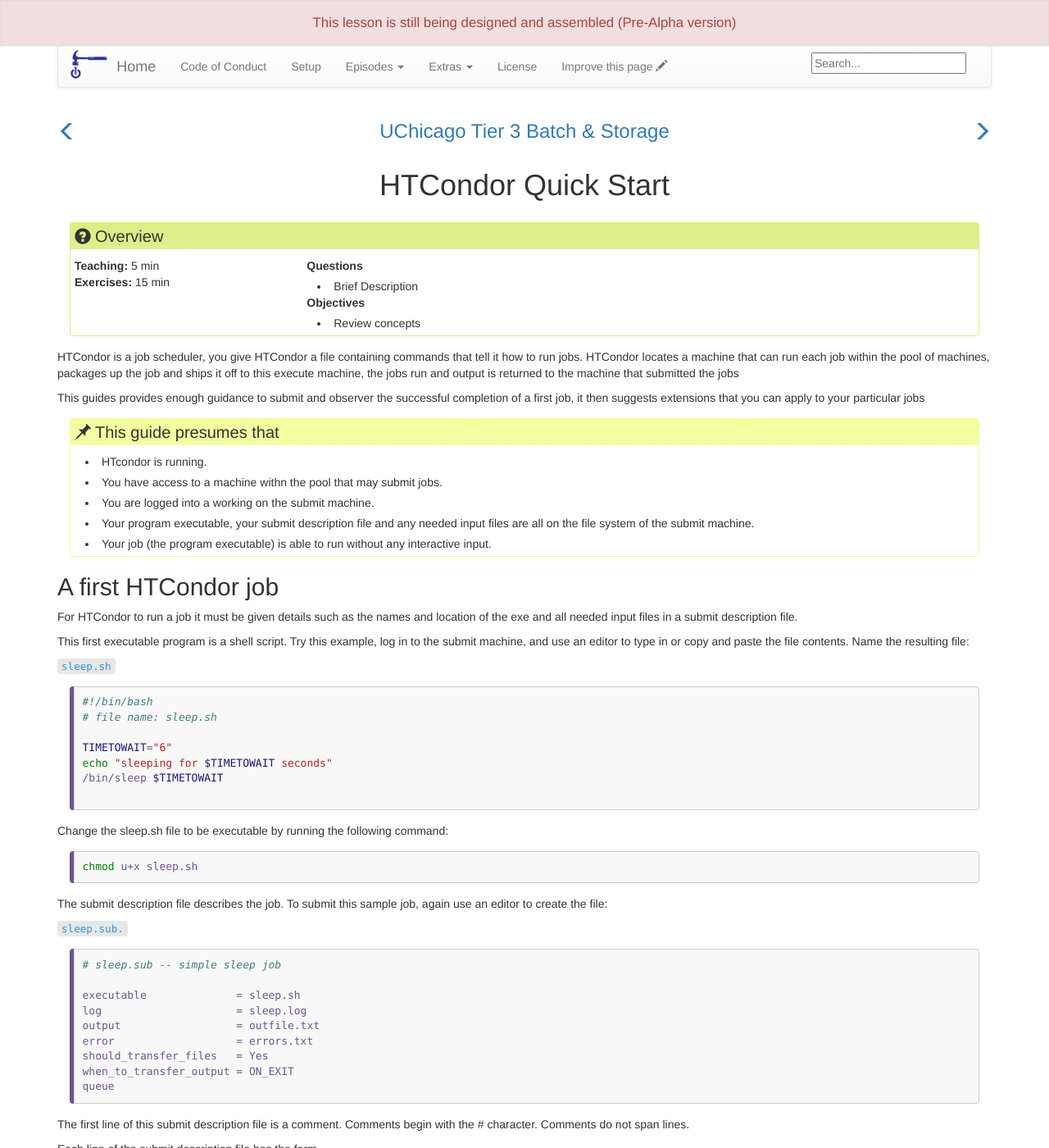
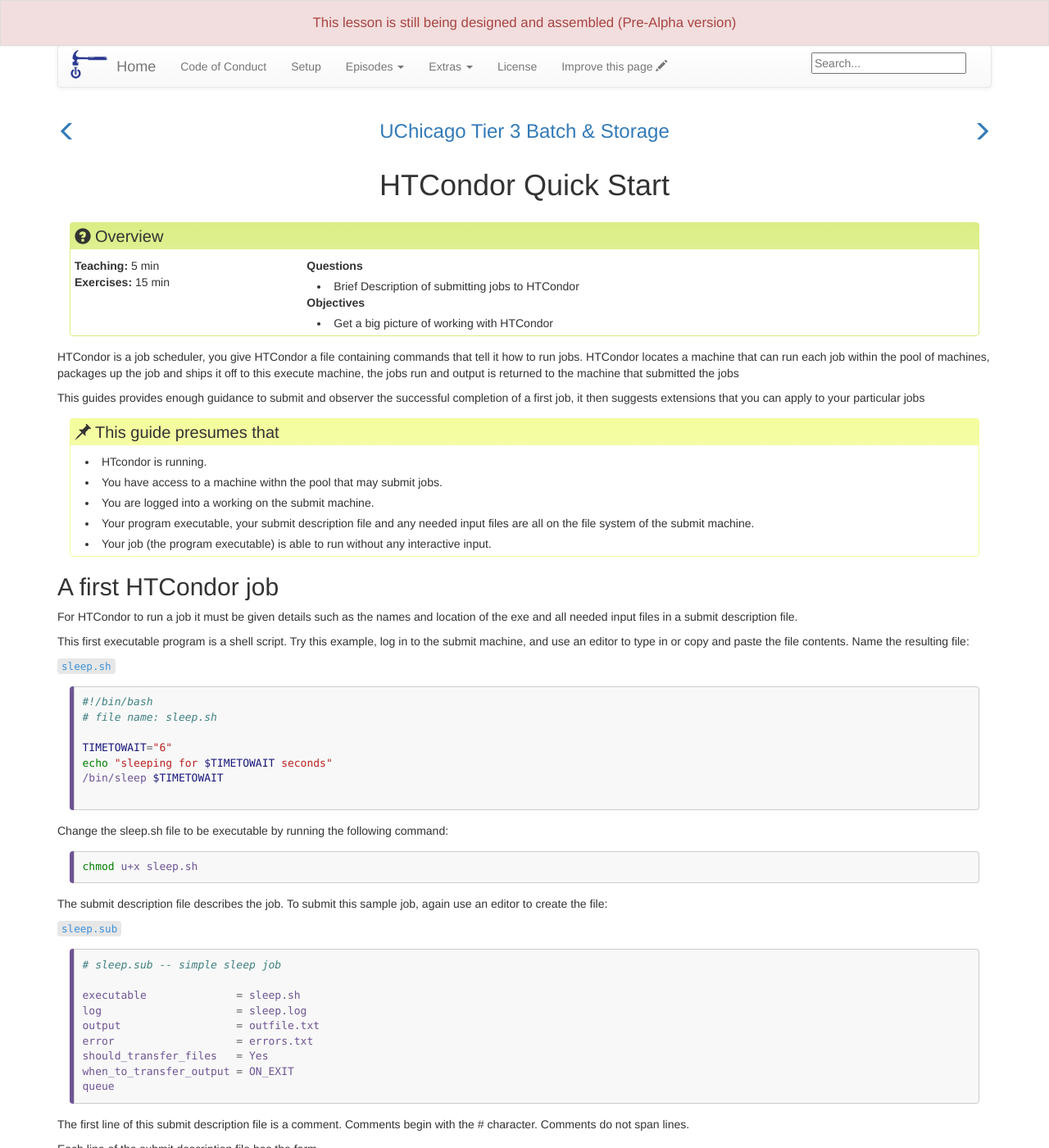
Before and after one commit to Cecilia-Duran/chicago_tier3_batch_and_storage, a Jekyll site: the page built from _episodes/03-htcondor quick.md, in a window 1280 px wide and 1400 px high. Shown: the whole window at 82% size. Built offline with Jekyll 4.4.1, drawn with Linux system fonts in a browser that asks for light colours.

Commit message:
Update 03-htcondor quick.md

````diff
--- a/_episodes/03-htcondor quick.md
+++ b/_episodes/03-htcondor quick.md
@@ -3,9 +3,9 @@ title: "HTCondor Quick Start"
 teaching: 5
 exercises: 15
 questions:
-- "Brief Description"
+- "Brief Description of submitting jobs to HTCondor"
 objectives:
-- "Review concepts"
+- "Get a big picture of working with HTCondor"
 keypoints:
 - "Mention 2 main features of HTCondor as a batch system"
 ---
@@ -52,7 +52,7 @@ chmod u+x sleep.sh
 
 The submit description file describes the job. To submit this sample job, again use an editor to create the file:
 
-`sleep.sub.`
+`sleep.sub`
 ```bash
 # sleep.sub -- simple sleep job
 
````
